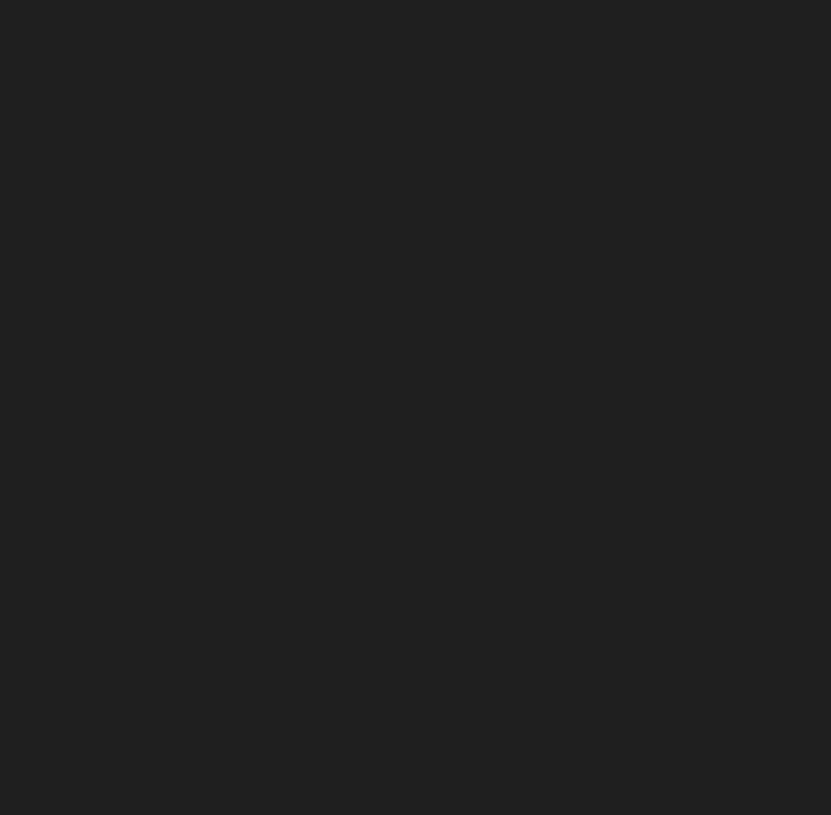
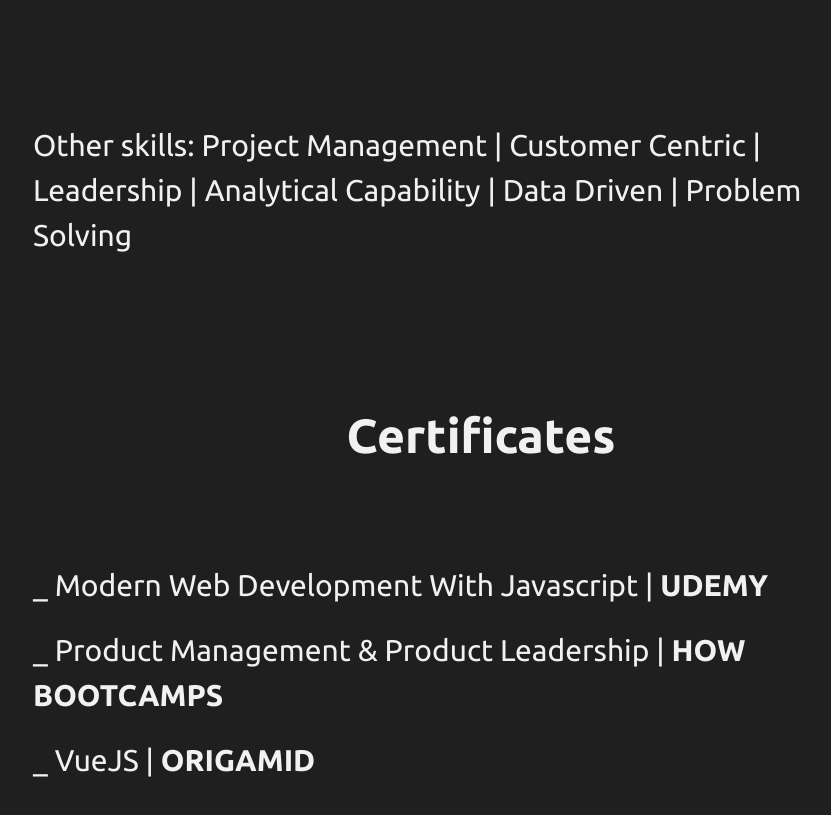
Before and after one commit to elicavalheiro/portfolio-vue, a Vue app: page /about in a window 1280 px wide. Shown: the part 3320-4135 px from the top of the page, without its empty margins (159-990 px from the left). Before the commit the page ends 3593 px from the top, so only its background shows below. Built offline with nearby package versions, Linux system fonts and the light colour scheme.

Commit message:
:art: adjusted some details on skill component

```diff
--- a/src/components/Skills.vue
+++ b/src/components/Skills.vue
@@ -48,6 +48,26 @@
               <div class="percentage">30%</div>
             </div>
           </div>
+        </div>
+        <div class="other-skills">
+          <p>Other skills: Project Management | Customer Centric | Leadership | Analytical Capability | Data Driven | Problem Solving</p>
+        </div>
+        <div class="certificates">
+          <h2>Certificates</h2>
+          <ul>
+            <li>
+              _ Modern Web Development With Javascript |
+              <strong>UDEMY</strong>
+            </li>
+            <li>
+              _ Product Management & Product Leadership |
+              <strong>HOW BOOTCAMPS</strong>
+            </li>
+            <li>
+              _ VueJS |
+              <strong>ORIGAMID</strong>
+            </li>
+          </ul>
         </div>
       </div>
     </transition>
@@ -160,4 +180,28 @@
   margin-top: 20px;
   text-align: right;
 }
+
+.other-skills {
+  margin-right: 30px;
+}
+
+.certificates {
+  margin-top: 150px;
+
+  & h2 {
+    font-size: 48px;
+    text-align: center;
+  }
+
+  & ul {
+    margin-top: 100px;
+    list-style: none;
+
+    & li {
+      font-size: 30px;
+      line-height: 45px;
+      margin-bottom: 20px;
+    }
+  }
+}
 </style>
```
